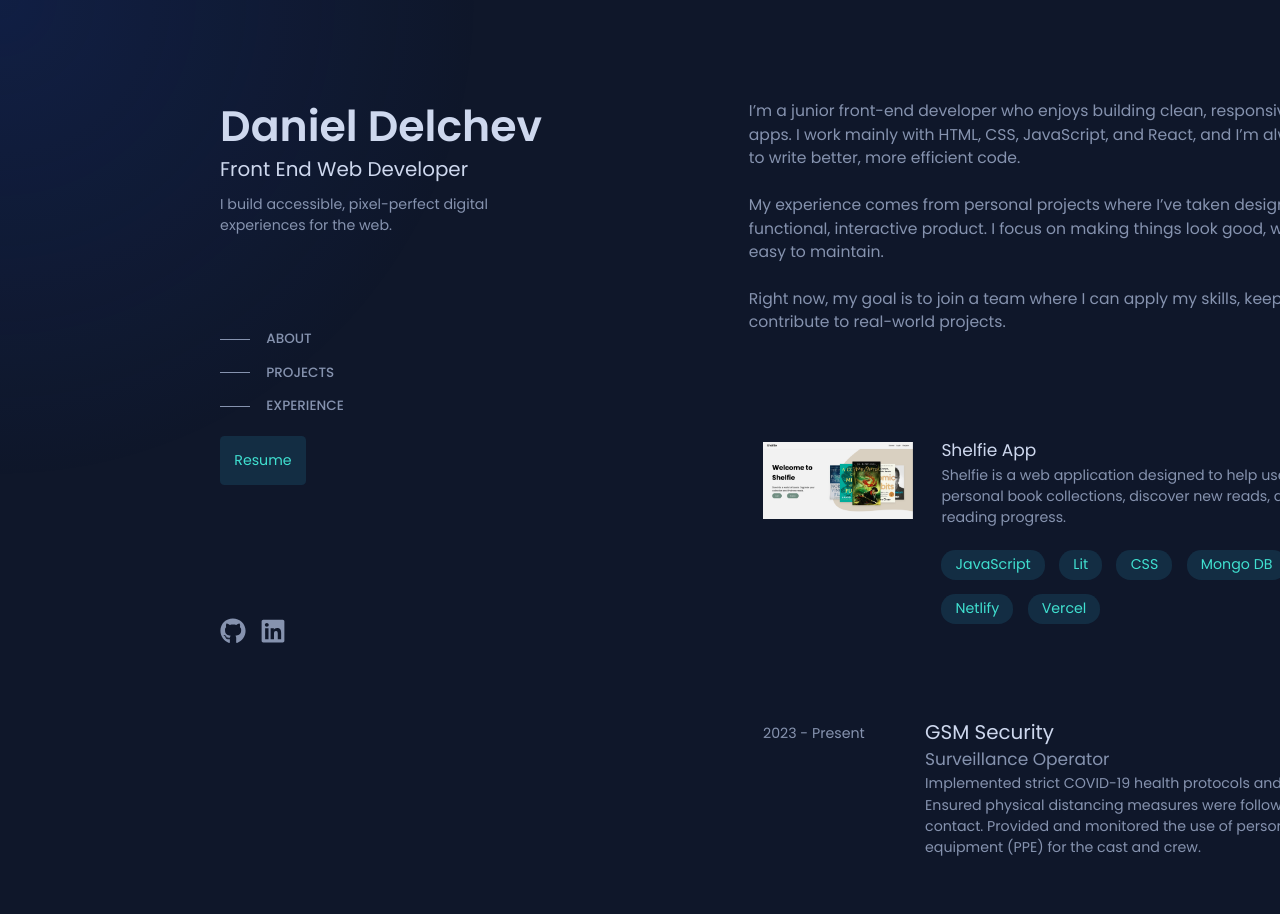
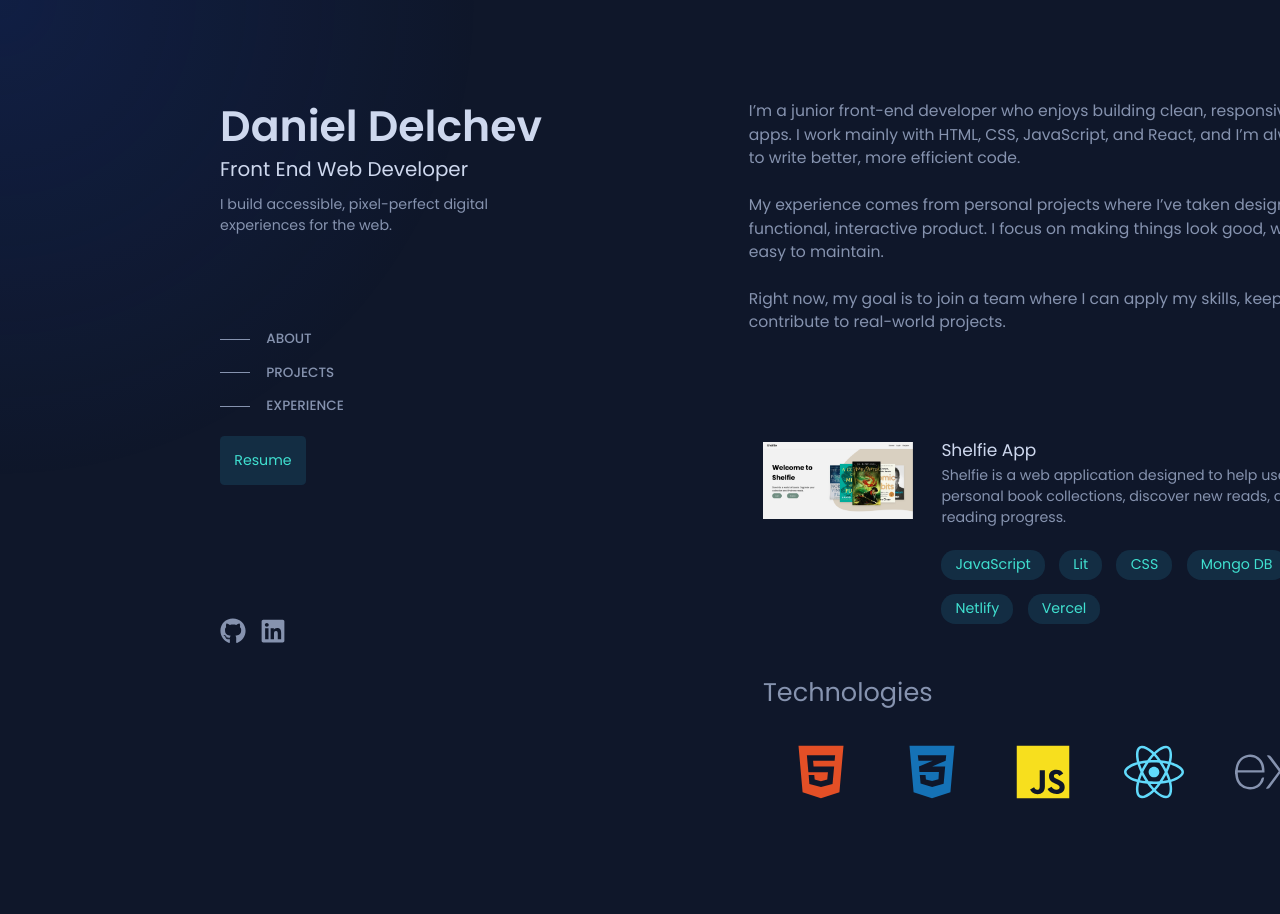
Before and after one commit to didelchev/dev-portfolio, a React (Vite) app in the folder dev-portfolio-website/: page / in a window 1280 px wide. Shown: the top 914 px of the page. Built offline with nearby package versions, Linux system fonts and the light colour scheme.

Commit message:
add technologies section

```diff
--- a/dev-portfolio-website/src/components/TechStack/TechStack.css
+++ b/dev-portfolio-website/src/components/TechStack/TechStack.css
@@ -1,4 +1,22 @@
+.tech-stack{
+    display: flex;
+    flex-direction: column;
+    text-align: left;
+    /* border: 2px solid lime; */
+    margin-top: 2em;
+    padding: 1em;
+}
+
 .tech-stack-container{
     display: flex;
-    border: 2px solid lime;
+    justify-content: space-between;
+    padding: 2em;
 }
+
+.tech-item svg {
+  transition: transform 0.2s ease-in-out;
+}
+
+.tech-item:hover svg {
+  transform: scale(1.1);
+}
--- a/dev-portfolio-website/src/components/TechStack/TechStack.jsx
+++ b/dev-portfolio-website/src/components/TechStack/TechStack.jsx
@@ -1,12 +1,37 @@
 import React from 'react'
+import "./TechStack.css"
+
+import { FaReact } from "react-icons/fa";
+import { FaHtml5 } from "react-icons/fa";
+import { FaCss3Alt } from "react-icons/fa";
+import { IoLogoJavascript } from "react-icons/io5";
+import { SiExpress } from "react-icons/si";
+import { DiMongodb } from "react-icons/di";
 
 const TechStack = () => {
+
+  const techStack = [
+   { name: 'HTML', icon: <FaHtml5 size={60} color="#E34F26" /> },
+    { name: 'CSS', icon: <FaCss3Alt size={60} color="#1572B6" /> },
+    { name: 'JavaScript', icon: <IoLogoJavascript size={60} color="#F7DF1E" /> },
+    { name: 'React', icon: <FaReact size={60} color="#61DAFB" /> },
+    { name: 'Express.js', icon: <SiExpress size={60}  /> },
+    { name: 'MongoDB', icon: <DiMongodb size={60} color="#47A248" /> },
+
+  ]
+
+
+
+
   return (
-    <div className="tech-stack-container">
-        <div className="box"></div>
-        <div className="box"></div>
-        <div className="box"></div>
-        <div className="box"></div>
+    <div className="tech-stack">
+      <h3>Technologies</h3>
+        <div className="tech-stack-container">
+         {techStack.map((tech) => (
+          <div className='tech-item' key={tech.name}> {tech.icon} </div>
+         ))}
+        </div>
+
     </div>
   )
 }
```
